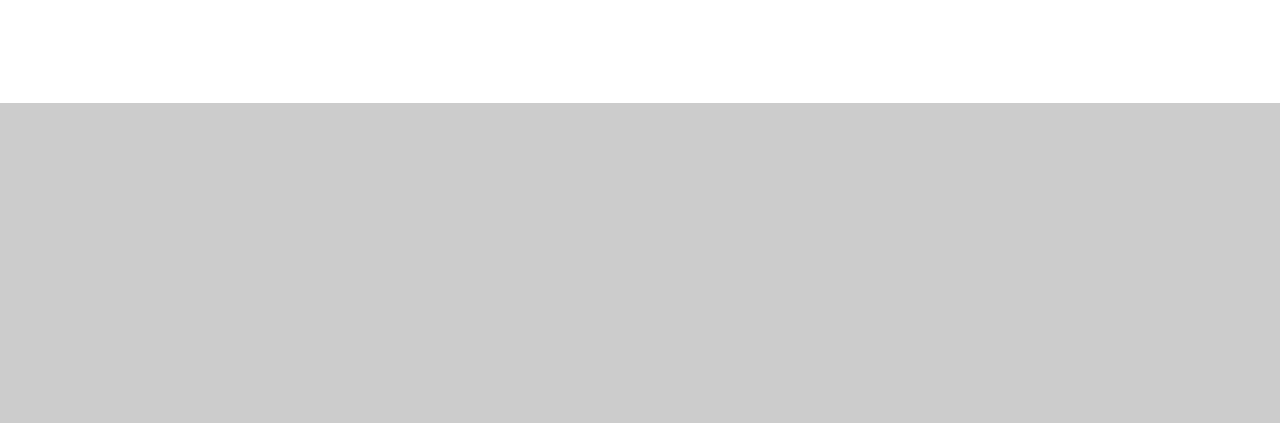
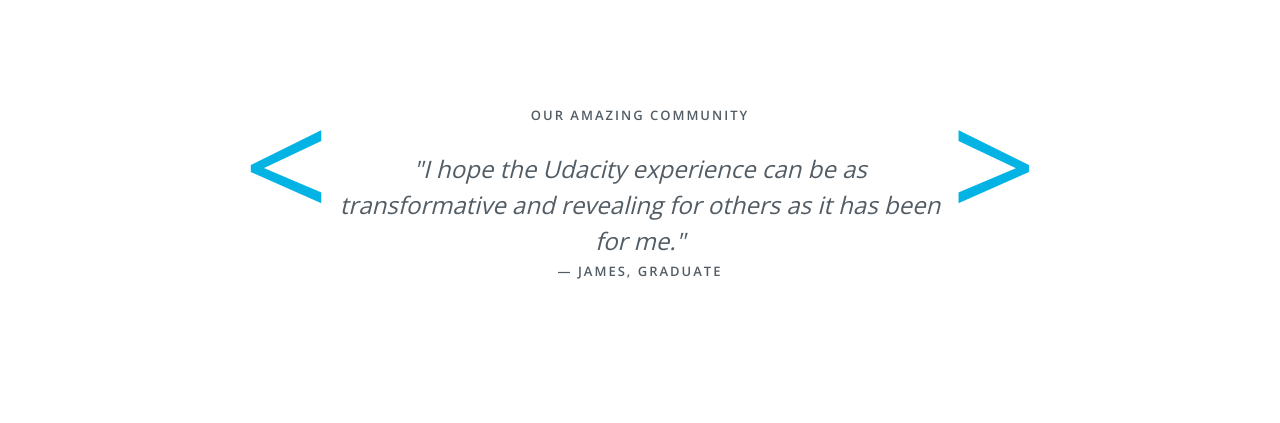
Before and after one commit to shashankshetty1996/Udacity-clone, a plain HTML site: page index.html in a window 1280 px wide. Shown: the part 4637-5060 px from the top of the page. After the commit the page ends 4944 px from the top, so only its background shows below. Drawn offline with nearby package versions, Linux system fonts and the light colour scheme.

Commit message:
upto slider done

```diff
--- a/css/style.css
+++ b/css/style.css
@@ -446,3 +446,48 @@ section#career .wrapper {
   background-size: 554px;
   color: var(--white);
 }
+
+/* feed */
+#feed h6 {
+  font-weight: var(--dark-weight);
+  font-size: var(--title-size);
+  line-height: var(--title-line-height);
+  letter-spacing: 2px;
+  text-align: center;
+  text-transform: uppercase;
+  margin-bottom: 24px;
+}
+
+#feed .slide .slide-wrapper .content {
+  position: relative;
+  display: flex;
+}
+
+#feed .slide .slide-wrapper .content::before {
+  content: '<';
+}
+
+#feed .slide .slide-wrapper .content::after {
+  content: '>';
+}
+
+#feed .slide .slide-wrapper .content::before,
+#feed .slide .slide-wrapper .content::after {
+  font-size: 150px;
+  font-weight: var(--light-weight);
+  color: #02b3e4;
+}
+
+#feed .slide .slide-wrapper .content .item {
+  width: 80%;
+  margin: auto;
+  /* display: inline-block; */
+}
+
+#feed .slide .slide-wrapper .content .item h4 {
+  text-align: center;
+  font-style: var(--italic);
+  font-weight: var(--light-weight);
+  line-height: var(--h4-line-height);
+  font-size: 24px;
+}
--- a/css/variable.css
+++ b/css/variable.css
@@ -13,6 +13,7 @@
   --light-weight: 300;
   --dark-weight: 600;
   --border-radius: 4px;
+  --italic: italic;
 }
 
 header {
@@ -90,3 +91,9 @@ section#career {
   --linear-gradient: linear-gradient(to right, #5ebaf6, #605eca);
   --color: rgb(167, 57, 200);
 }
+
+section#feed {
+  --title-size: 13px;
+  --title-line-height: 24px;
+  --h4-line-height: 36px;
+}
--- a/index.html
+++ b/index.html
@@ -305,7 +305,22 @@
     </div>
   </section>
 
-  <div style="height: 40vh; background-color: #cccccc;"></div>
+  <section id="feed" class="container">
+    <h6>Our Amazing Community</h6>
+
+    <div class="slide">
+      <div class="slide-wrapper">
+        <div class="content">
+          <div class="item">
+            <h4>"I hope the Udacity experience can be as transformative and revealing for others as it has been for
+              me."</h4>
+            <h6> — JAMES, Graduate </h6>
+          </div>
+        </div>
+      </div>
+    </div>
+  </section>
+
 
 </body>
 
```
